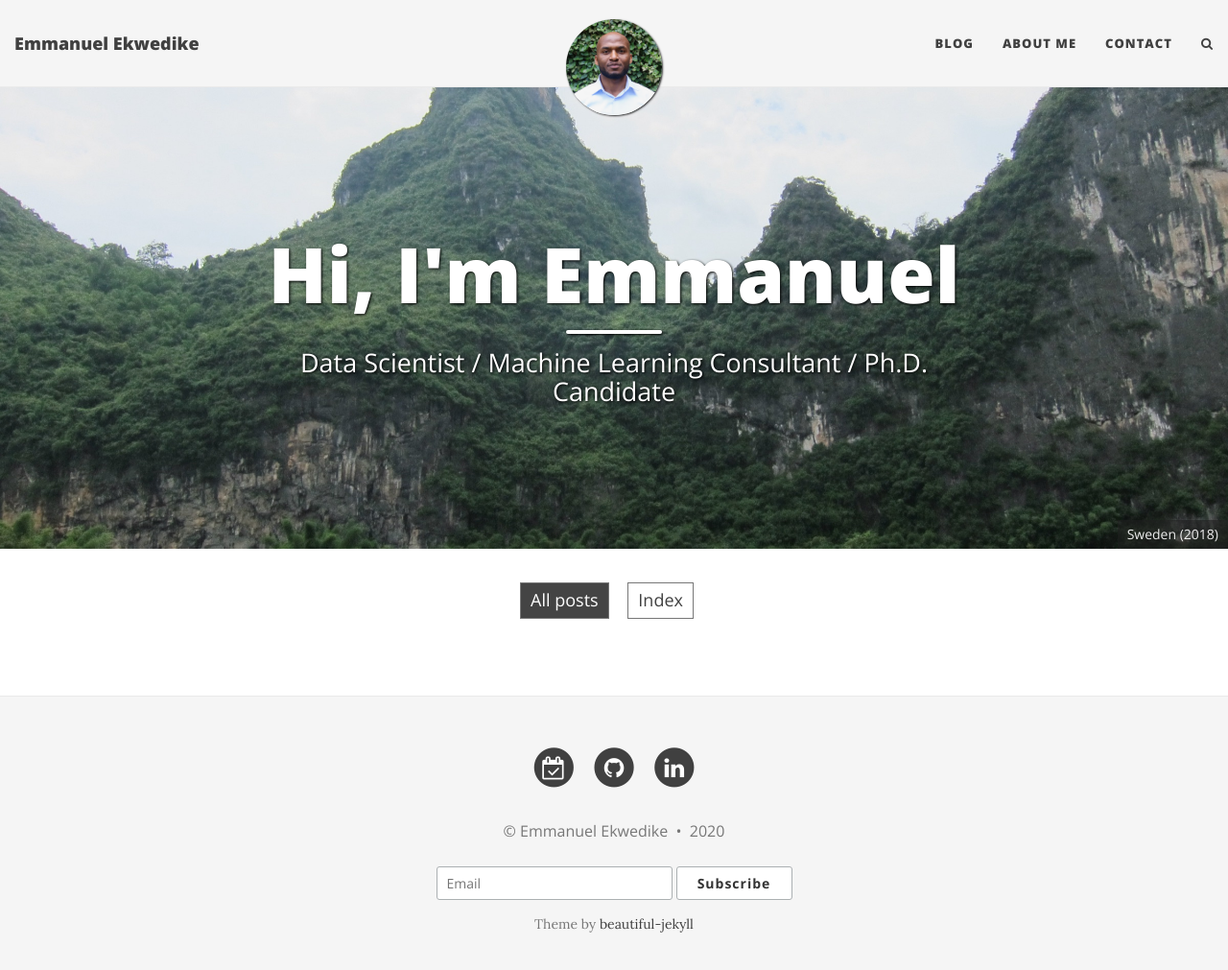
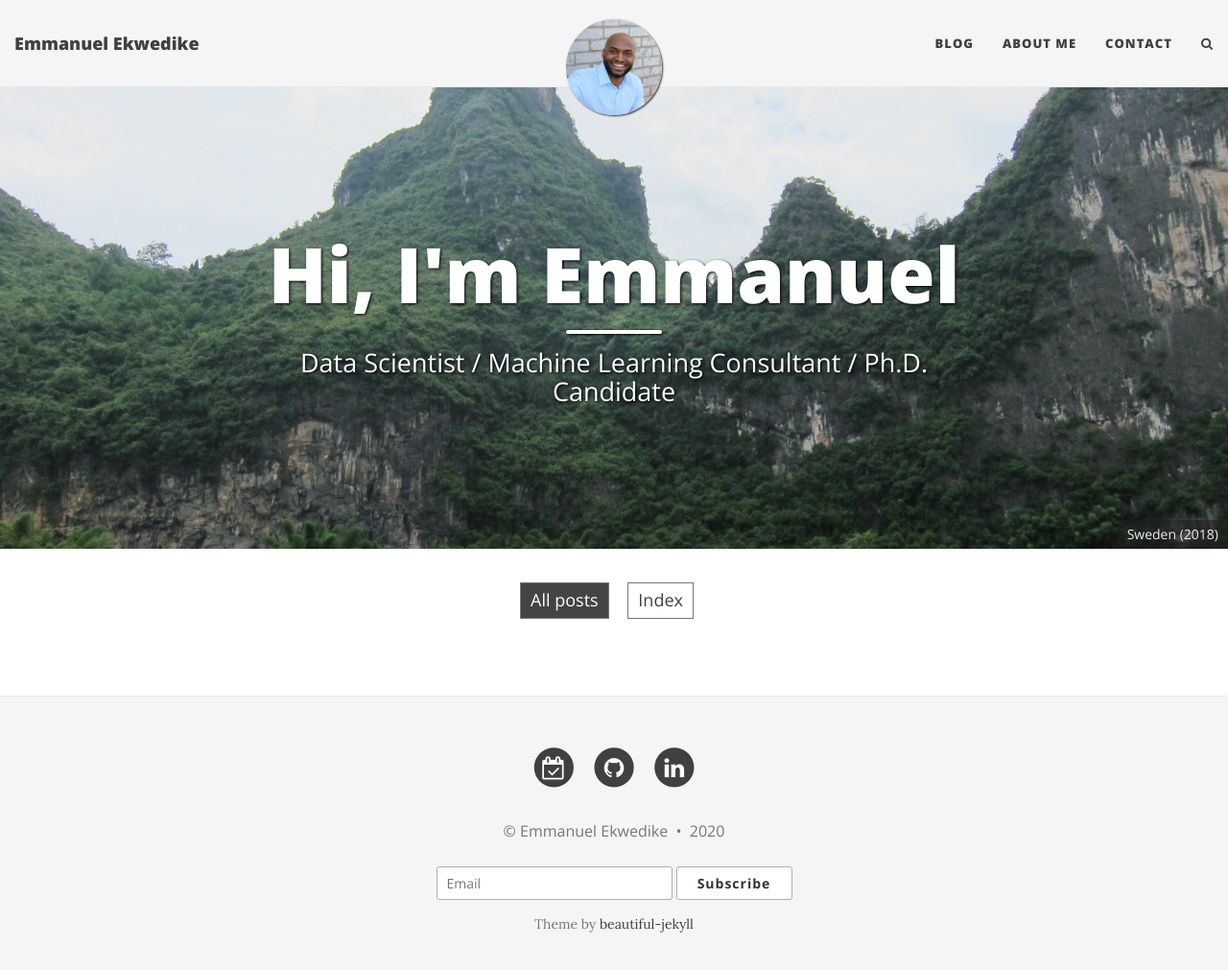
Before and after one commit to eekwedike/eekwedike.github.io, a Jekyll site: the page built from index.html, in a window 1280 px wide and 1024 px high. Shown: the top 1011 px of the window at 96% size. Built offline with Jekyll 4.4.1, drawn with Linux system fonts in a browser that asks for light colours; nearby versions of some CDN libraries; the list of posts is cut into pages by our own code.

Commit message:
update avatar

```diff
--- a/_config.yml
+++ b/_config.yml
@@ -51,7 +51,7 @@ nav-search: "search"
 
 # Image to show in the navigation bar - image must be a square (width = height)
 # Remove this parameter if you don't want an image in the navbar
-avatar: "/img/ece.jpg"
+avatar: "/img/ece1.jpeg"
 
 # If you want to have an image logo in the top-left corner instead of the title text,
 # then specify the following parameter
```
Also changed, not shown: img/ece1.jpeg (added), 1 other file.
